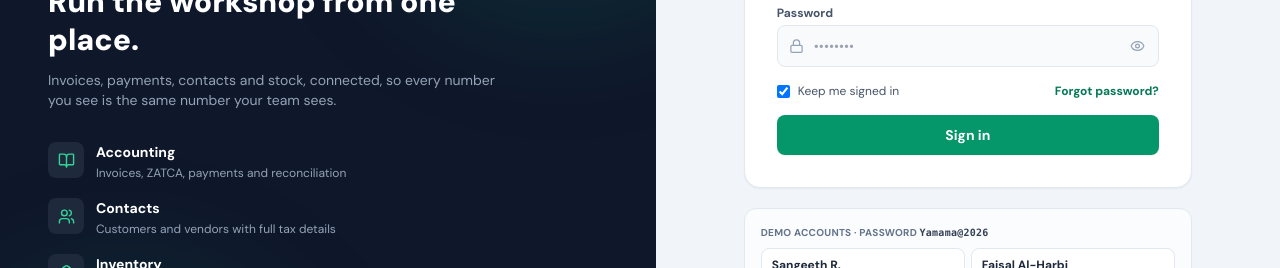
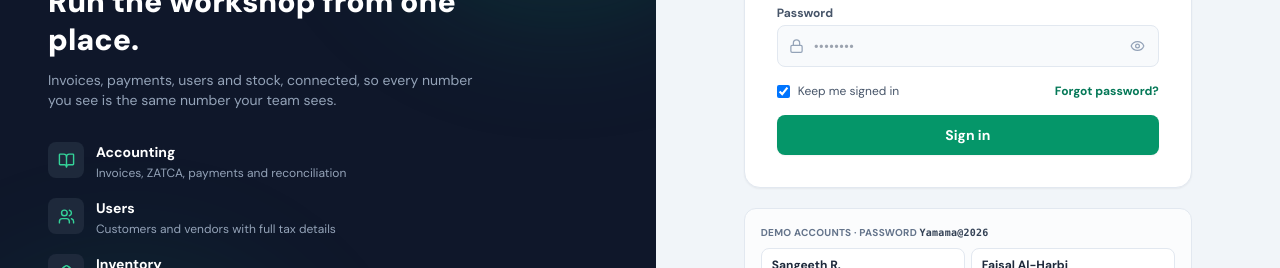
Before and after one commit to sangeethrajiv/AlYamama, a React (Vite) app: page / in a window 1280 px wide. Shown: the part 275-543 px from the top of the page. Built offline with nearby package versions, Linux system fonts and the light colour scheme.

Commit message:
Update UI terminology from Contacts to Users

```diff
--- a/src/components/LoginPage.tsx
+++ b/src/components/LoginPage.tsx
@@ -60,10 +60,10 @@ export default function LoginPage({ notice, onLogin }: Props) {
         <div className="relative space-y-8 max-w-md">
           <div>
             <h1 className="text-3xl font-black text-white leading-tight">Run the workshop from one place.</h1>
-            <p className="text-sm text-slate-400 mt-3">Invoices, payments, contacts and stock, connected, so every number you see is the same number your team sees.</p>
+            <p className="text-sm text-slate-400 mt-3">Invoices, payments, users and stock, connected, so every number you see is the same number your team sees.</p>
           </div>
           <ul className="space-y-4 text-sm">
-            {[[BookOpen, 'Accounting', 'Invoices, ZATCA, payments and reconciliation'], [Users, 'Contacts', 'Customers and vendors with full tax details'], [Boxes, 'Inventory', 'Products, warehouses, receipts and deliveries']].map(([Icon, t, d]) => {
+            {[[BookOpen, 'Accounting', 'Invoices, ZATCA, payments and reconciliation'], [Users, 'Users', 'Customers and vendors with full tax details'], [Boxes, 'Inventory', 'Products, warehouses, receipts and deliveries']].map(([Icon, t, d]) => {
               const I = Icon as typeof BookOpen
               return <li key={t as string} className="flex gap-3"><span className="w-9 h-9 rounded-lg bg-slate-800 text-emerald-400 flex items-center justify-center flex-shrink-0"><I size={17} /></span><span><span className="block font-bold text-white">{t as string}</span><span className="text-xs text-slate-400">{d as string}</span></span></li>
             })}
--- a/src/components/Sidebar.tsx
+++ b/src/components/Sidebar.tsx
@@ -324,7 +324,7 @@ export default function Sidebar({
           className={`w-full flex items-center gap-3 px-3 py-2.5 rounded-lg font-bold transition ${activeTab === 'contacts' ? 'bg-emerald-600/20 text-emerald-400 border-l-2 border-emerald-500' : 'text-slate-200 hover:bg-slate-800/80 hover:text-white'}`}
         >
           <Users size={17} />
-          <span>Contacts</span>
+          <span>Users</span>
         </button>
 
         {modBtn('inventory', 'Inventory', <Boxes size={17} />)}
--- a/src/modules/contacts/ContactDrawer.tsx
+++ b/src/modules/contacts/ContactDrawer.tsx
@@ -59,7 +59,7 @@ function Switch({ checked, onChange, disabled }: { checked: boolean; onChange: (
 type AddType = 'contact' | 'delivery' | 'other'
 const blankAddr = (): ContactAddress => ({ id: `ad_${Date.now()}`, type: 'invoice', street: '', city: '', region: '', zip: '', country: 'Saudi Arabia' })
 
-/** "Create Contacts" dialog: opened by the Add buttons. Nothing is shown on the tab until something is added. */
+/** "Create User" dialog: opened by the Add buttons. Nothing is shown on the tab until something is added. */
 function AddDialog({ kind, parent, isNew, onCreate, onAddAddress, onClose }: {
   kind: 'person' | 'company'; parent: Contact; isNew: boolean; onCreate: (c: Contact) => void; onAddAddress: (a: ContactAddress) => void; onClose: () => void
 }) {
@@ -70,7 +70,7 @@ function AddDialog({ kind, parent, isNew, onCreate, onAddAddress, onClose }: {
   const set = (k: keyof typeof f, v: string) => setF(p => ({ ...p, [k]: v }))
   const isAddress = kind === 'person' && type !== 'contact'
   const person = kind === 'person' && type === 'contact'
-  const title = kind === 'company' ? 'Create Child Company' : 'Create Contacts'
+  const title = kind === 'company' ? 'Create Child Company' : 'Create User'
 
   const save = () => {
     if (isAddress) {
@@ -78,7 +78,7 @@ function AddDialog({ kind, parent, isNew, onCreate, onAddAddress, onClose }: {
       onAddAddress({ ...addr, id: `ad_${Date.now()}`, type: type as 'delivery' | 'other' }); return onClose()
     }
     if (isNew) return setErr('Save this contact first, then add people and companies to it.')
-    if (!f.name.trim()) return setErr(kind === 'company' ? 'Company name is required.' : 'Contact name is required.')
+    if (!f.name.trim()) return setErr(kind === 'company' ? 'Company name is required.' : 'User name is required.')
     if (f.email && !/^\S+@\S+\.\S+$/.test(f.email)) return setErr('Email address looks invalid.')
     if (f.vat && !/^\d{15}$/.test(f.vat)) return setErr('VAT number must be 15 digits.')
     onCreate(newContact(f.name.trim(), {
@@ -99,12 +99,12 @@ function AddDialog({ kind, parent, isNew, onCreate, onAddAddress, onClose }: {
           {err && <div role="alert" className="text-xs bg-rose-50 border border-rose-200 text-rose-700 rounded-lg px-3 py-2">{err}</div>}
           {kind === 'person' && (
             <select aria-label="Type" className={ic} value={type} onChange={e => { setType(e.target.value as AddType); setErr('') }}>
-              <option value="contact">Contact</option><option value="delivery">Delivery address</option><option value="other">Other address</option>
+              <option value="contact">User</option><option value="delivery">Delivery address</option><option value="other">Other address</option>
             </select>
           )}
           {!isAddress && (
             <div className="grid sm:grid-cols-2 gap-x-3 gap-y-2">
-              <div className="sm:col-span-2">{T(kind === 'company' ? 'Company name *' : 'Contact name *', 'name')}</div>
+              <div className="sm:col-span-2">{T(kind === 'company' ? 'Company name *' : 'User name *', 'name')}</div>
               {person && <>
                 <Field dense label="Title"><select className={ic} value={f.title} onChange={e => set('title', e.target.value)}><option value="">e.g. Mr.</option>{['Mr.', 'Mrs.', 'Ms.', 'Dr.', 'Eng.', 'Sheikh'].map(t => <option key={t}>{t}</option>)}</select></Field>
                 {T('Job position', 'jobTitle', 'e.g. Sales Director')}
@@ -185,12 +185,12 @@ export default function ContactDrawer({ contact, contacts, invoices, bills, read
   return (
     <CenterDialog
       dense
-      title={isNew ? 'New Contact' : c.name || 'Contact'}
+      title={isNew ? 'New User' : c.name || 'User'}
       onClose={onClose}
       footer={<>
         {!isNew && !readOnly && <GhostButton danger={c.active} onClick={() => (c.active ? setConfirmArchive(true) : (onArchive(c.id, true), onClose()))}>{c.active ? 'Archive' : 'Restore'}</GhostButton>}
         <GhostButton onClick={onClose}>{readOnly ? 'Close' : 'Cancel'}</GhostButton>
-        {!readOnly && <PrimaryButton onClick={save}>Save contact</PrimaryButton>}
+        {!readOnly && <PrimaryButton onClick={save}>Save user</PrimaryButton>}
       </>}
     >
       {error && <div role="alert" className="text-xs bg-rose-50 border border-rose-200 text-rose-700 rounded-lg px-3 py-2">{error}</div>}
@@ -411,7 +411,7 @@ export default function ContactDrawer({ contact, contacts, invoices, bills, read
           onAddAddress={a => set('addresses', [...c.addresses, a])} />
       )}
 
-      {confirmArchive && <ConfirmDialog title="Archive contact?" text="Archived contacts are hidden from lists and pickers but their documents are kept." confirmLabel="Archive" danger onCancel={() => setConfirmArchive(false)} onConfirm={() => { onArchive(c.id, false); onClose() }} />}
+      {confirmArchive && <ConfirmDialog title="Archive user?" text="Archived users are hidden from lists and pickers but their documents are kept." confirmLabel="Archive" danger onCancel={() => setConfirmArchive(false)} onConfirm={() => { onArchive(c.id, false); onClose() }} />}
     </CenterDialog>
   )
 }
--- a/src/modules/contacts/ContactsModule.tsx
+++ b/src/modules/contacts/ContactsModule.tsx
@@ -74,7 +74,7 @@ export default function ContactsModule({ api, invoices, bills, currentRole, sear
 
   return (
     <div className="space-y-4">
-      <PageHeader title="Contacts" subtitle="Customers, vendors, companies and people in one address book shared by Accounting and Inventory."
+      <PageHeader title="Users" subtitle="Customers, vendors, companies and people in one address book shared by Accounting and Inventory."
         actions={<>
           <SearchBox value={local} onChange={setLocal} placeholder="Search name, phone, email, VAT…" />
           <div className="inline-flex rounded-lg bg-slate-100 p-0.5" role="group" aria-label="View">
@@ -83,7 +83,7 @@ export default function ContactsModule({ api, invoices, bills, currentRole, sear
                 className={`p-2 rounded-md ${view === v ? 'bg-white shadow-xs text-slate-900' : 'text-slate-500 hover:text-slate-800'}`}><Icon size={14} /></button>
             ))}
           </div>
-          {!readOnly && <PrimaryButton onClick={() => setOpen({})}><Plus size={16} />New Contact</PrimaryButton>}
+          {!readOnly && <PrimaryButton onClick={() => setOpen({})}><Plus size={16} />New User</PrimaryButton>}
         </>} />
 
       <Segmented value={filter} onChange={setFilter} options={[
@@ -94,7 +94,7 @@ export default function ContactsModule({ api, invoices, bills, currentRole, sear
       ]} />
 
       {rows.length === 0 ? (
-        <div className="bg-white border border-slate-200 rounded-xl"><EmptyState title="No contacts found" text="Try another filter or create a new contact." /></div>
+        <div className="bg-white border border-slate-200 rounded-xl"><EmptyState title="No users found" text="Try another filter or create a new user." /></div>
       ) : view === 'list' ? (
         <div className="bg-white border border-slate-200 rounded-xl overflow-x-auto">
           <table className="w-full text-xs">
@@ -130,7 +130,7 @@ export default function ContactsModule({ api, invoices, bills, currentRole, sear
           ))}
         </div>
       )}
-      <div className="text-[11px] text-slate-400">{rows.length} contact{rows.length === 1 ? '' : 's'}</div>
+      <div className="text-[11px] text-slate-400">{rows.length} user{rows.length === 1 ? '' : 's'}</div>
 
       {open && (
         <ContactDrawer key={open.contact?.id ?? 'new'} contact={open.contact} contacts={contacts} invoices={invoices} bills={bills} readOnly={readOnly}
--- a/src/modules/inventory/TransfersPage.tsx
+++ b/src/modules/inventory/TransfersPage.tsx
@@ -129,7 +129,7 @@ function TransferDrawer({ inv, transfer, contacts, readOnly, onClose }: { inv: I
           </Field>
           {t.kind === 'internal' && <Field label="Destination"><select className={inputCls} disabled={locked} value={t.to} onChange={e => set('to', e.target.value)}>{internal.map(l => <option key={l.id}>{l.name}</option>)}</select></Field>}
         </div>
-        {partners.length === 0 && t.kind !== 'internal' && <p className="text-[11px] text-slate-400 mt-2">Tip: add {t.kind === 'receipt' ? 'vendors' : 'customers'} in Contacts to pick them here.</p>}
+        {partners.length === 0 && t.kind !== 'internal' && <p className="text-[11px] text-slate-400 mt-2">Tip: add {t.kind === 'receipt' ? 'vendors' : 'customers'} in Users to pick them here.</p>}
       </Card>
       <Card title="Products" actions={!locked && <GhostButton onClick={addLine}>Add line</GhostButton>}>
         {t.lines.length === 0 ? <p className="text-xs text-slate-500">No lines yet.</p> : (
```
